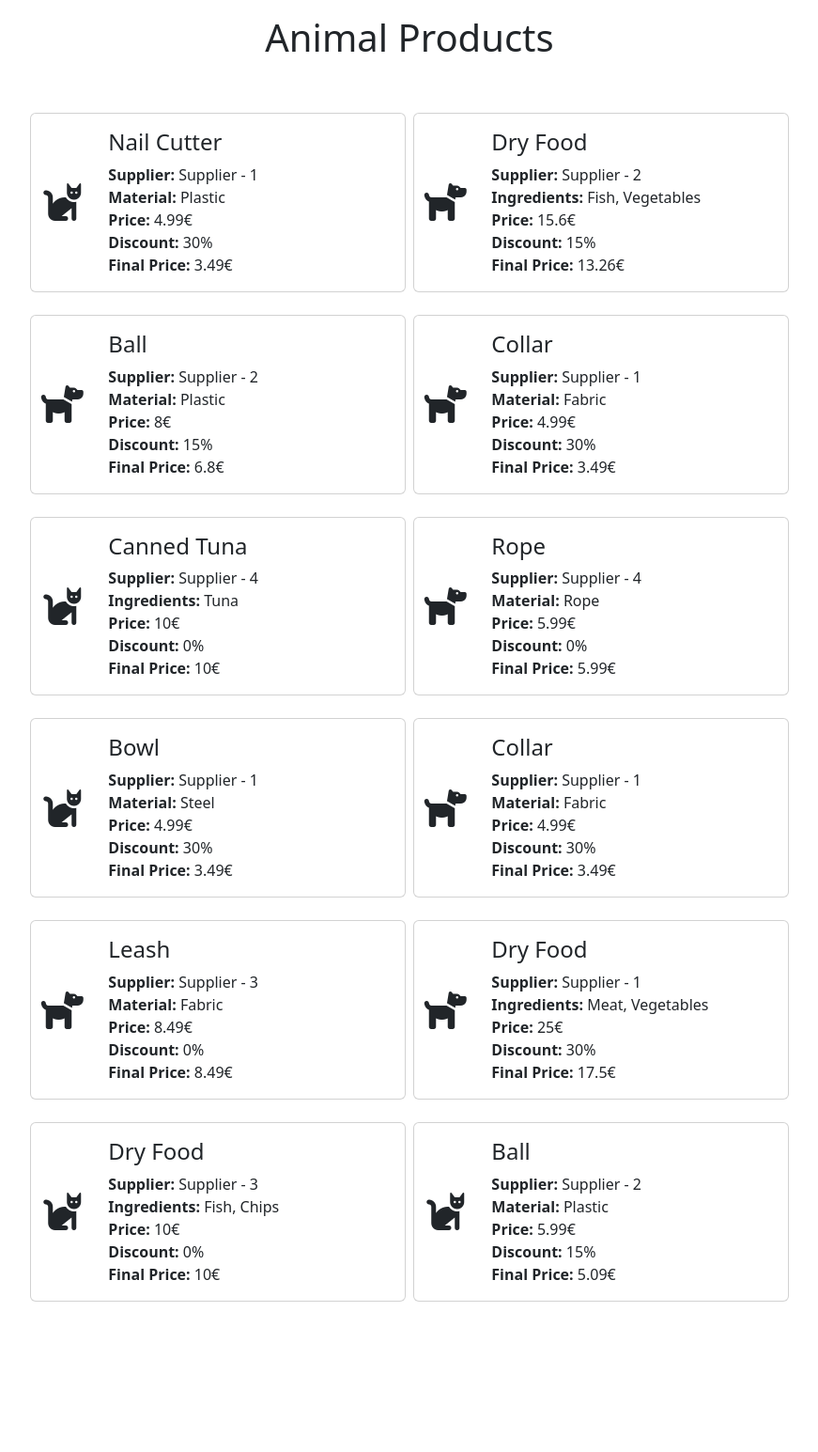
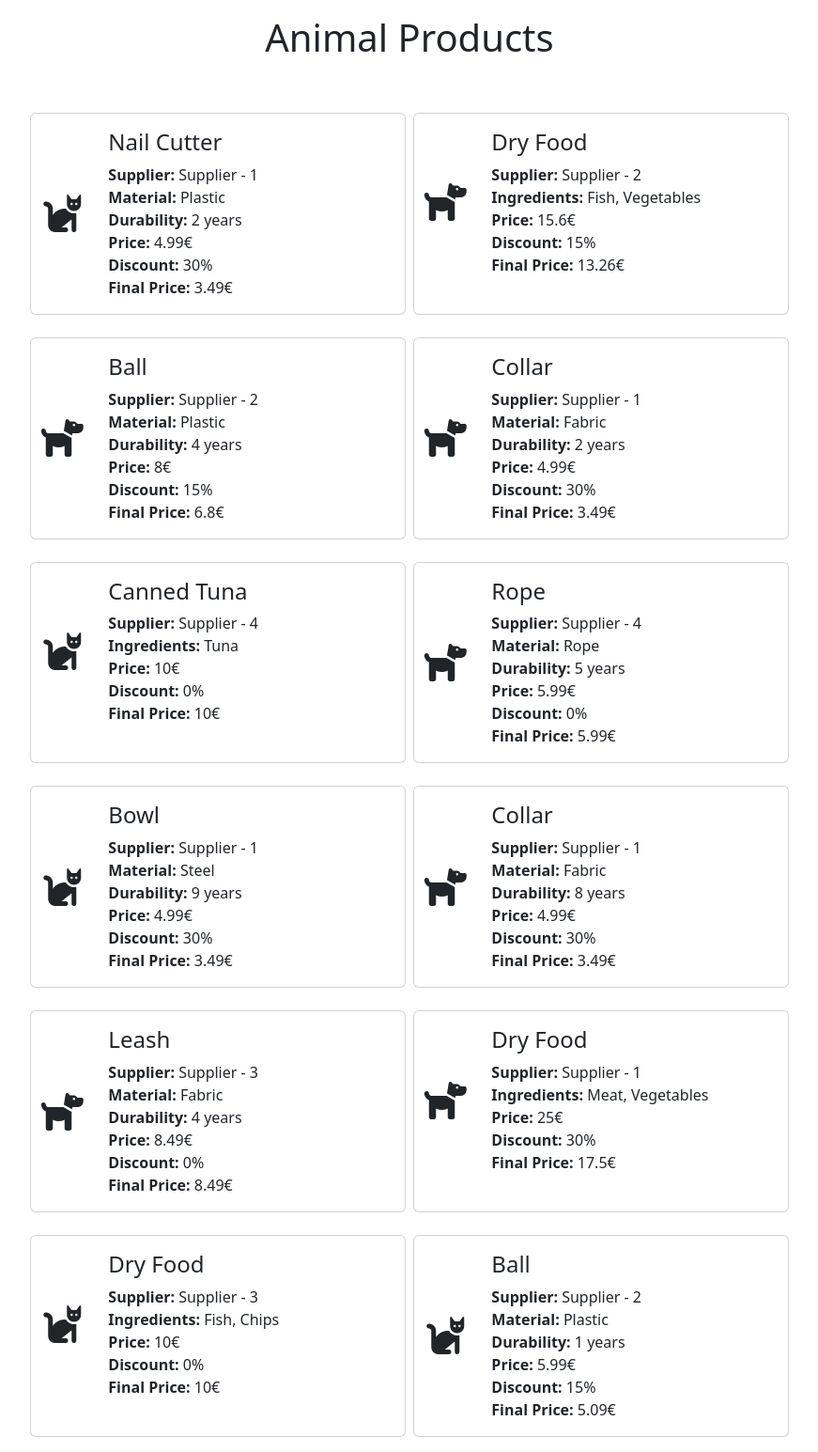
Before and after one commit to marcodedemo/php-oop-2, a PHP site: page / in a window 1280 px wide. Shown: the whole page at 94% size, without its empty margins (204-1075 px from the left). Before the commit the page ends 1385 px from the top, so only its background shows below. Run offline with PHP 8.4, Linux system fonts and the light colour scheme.

Commit message:
feat: added trait + exception

```diff
--- a/Models/Toy.php
+++ b/Models/Toy.php
@@ -4,6 +4,8 @@
 require_once __DIR__ . '/Product.php';
 require_once __DIR__ . '/Category.php';
 require_once __DIR__ . '/../Traits/Material.php';
+require_once __DIR__ . '/../Traits/Durability.php';
+
 
 
 class Toy extends Product{
@@ -11,6 +13,8 @@ class Toy extends Product{
     public $color;
 
     use Material;
+    use Durability;
+
 
     function __construct(string $name, Category $category, string $supplier, float $price, string $color, string $material){
 
--- a/Models/Utility.php
+++ b/Models/Utility.php
@@ -4,6 +4,8 @@
 require_once __DIR__ . '/Product.php';
 require_once __DIR__ . '/Category.php';
 require_once __DIR__ . '/../Traits/Material.php';
+require_once __DIR__ . '/../Traits/Durability.php';
+
 
 
 class Utility extends Product{
@@ -11,6 +13,7 @@ class Utility extends Product{
     public $animalAge;
 
     use Material;
+    use Durability;
 
     function __construct(string $name, Category $category, string $supplier, float $price, string $animalAge, string $material){
         parent::__construct($name, $category, $supplier, $price);
--- /dev/null
+++ b/Traits/Durability.php
@@ -0,0 +1,27 @@
+
+<?php
+
+trait Durability {
+
+    public $durabilityYears;
+
+
+    // funzione che controlla se il valore assegnato alla durabilità dell'oggetto rientri nei parametri
+    public function setDurability($years){
+
+        if( $years <= 10 && $years >= 1){
+
+            $this->durabilityYears = $years;
+
+        }else{
+            throw new Exception("Inserire un valore di durabilità compreso tra 1 e 10");
+        }
+    }
+
+    // funzione che restituisce la durabilità
+    public function getDurability(){
+
+        return $this->durabilityYears . " years";
+    }
+
+}
--- a/db.php
+++ b/db.php
@@ -19,6 +19,7 @@ $categories = [
 
 
 
+
 $products = [
 
     new Utility("Nail Cutter", $categories[1], "Supplier - 1", 4.99, "0-5", "Plastic"),
@@ -36,10 +37,25 @@ $products = [
 
 
 
+];
 
 
 
+// visualizza un errore in pagina se un valore di durabilità non rientra nei parametri
+
+try{
+
+    $products[0]->setDurability(2);
+    $products[2]->setDurability(4);
+    $products[3]->setDurability(2);
+    $products[5]->setDurability(5);
+    $products[6]->setDurability(9);
+    $products[7]->setDurability(8);
+    $products[8]->setDurability(4);
+    $products[11]->setDurability(1);
 
 
+}catch (Exception $e){
 
-];
+    echo $e;
+}
--- a/index.php
+++ b/index.php
@@ -72,6 +72,11 @@ require_once './db.php';
 
                                     <!-- material -->
                                     <div id="material"> <strong>Material: </strong> <?= $product->material ?> </div>
+
+                                    <!-- durability -->
+                                    <div id="durability"> <strong>Durability: </strong> <?= $product->getDurability() ?> </div>
+
+
                                     <?php break;
 
                                 case 'Utility':
@@ -80,6 +85,10 @@ require_once './db.php';
 
                                     <!-- material -->
                                     <div id="material"> <strong>Material: </strong> <?= $product->material ?> </div>
+
+
+                                    <!-- durability -->
+                                    <div id="durability"> <strong>Durability: </strong> <?= $product->getDurability() ?> </div>
                                     <?php
                                     break;
 
```
